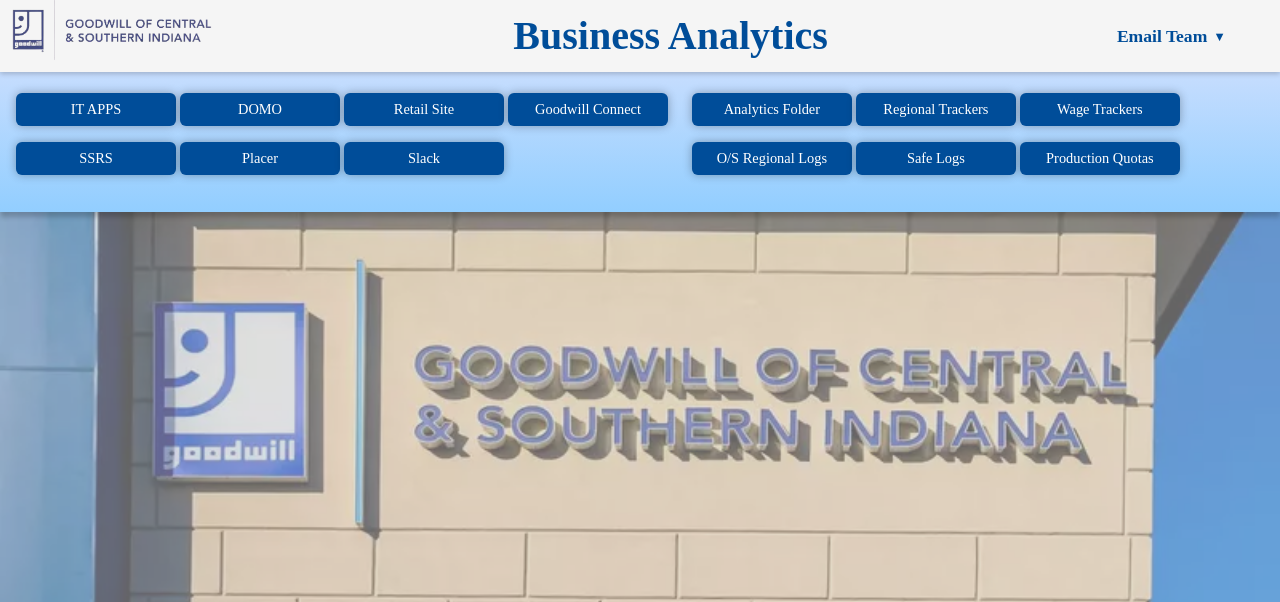
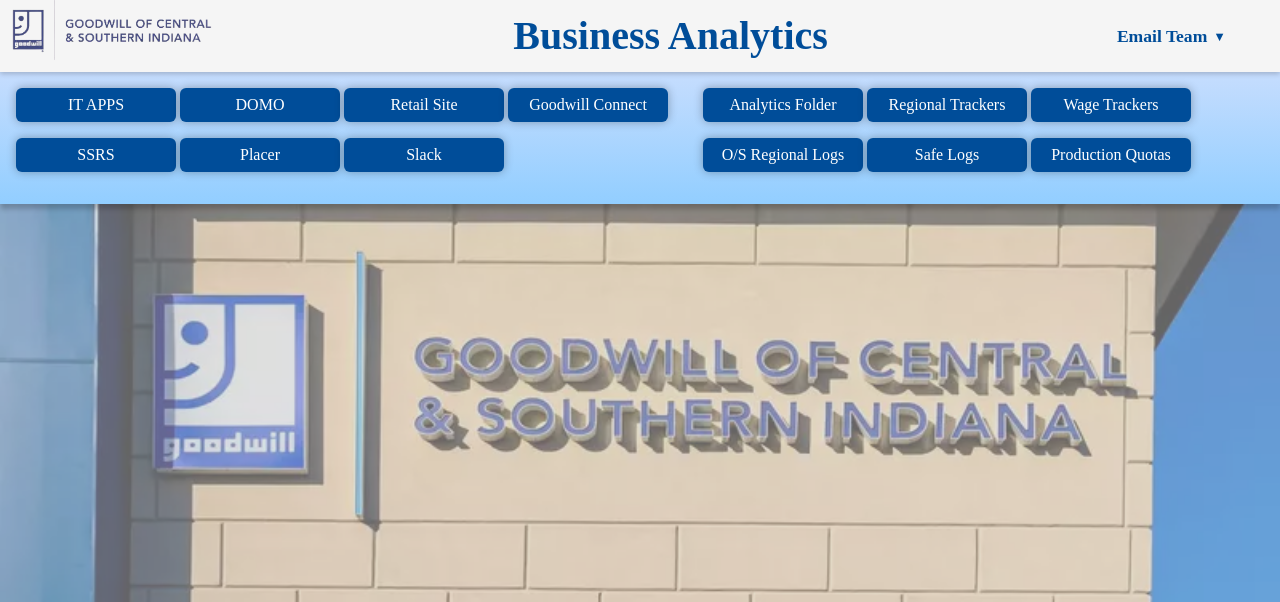
Before and after one commit to jessehendrickson777/personalWorkWebsite, a plain HTML site: page index.html in a window 1280 px wide. Shown: the top 602 px of the page. Drawn offline with Linux system fonts and the light colour scheme.

Commit message:
updated styling

```diff
--- a/style.css
+++ b/style.css
@@ -217,10 +217,20 @@ body {
   margin-bottom: 1rem;
 } */
 
+.navigation-buttons {
+  display: flex;
+  flex-direction: row;
+  width: 100%;
+  max-width: 100%;
+  padding: 1rem;
+  box-sizing: border-box;
+  gap: 2rem;
+}
+
 .navigation-buttons a {
   display: inline-flex;
   padding: 0.5rem 2rem;
-  font-size: 0.9rem;
+  font-size: 1rem;
   color: white;
   background-color: #004d99;
   border: none;
@@ -243,13 +253,12 @@ body {
   background-color: #003366;
 }
 
-.links {
-  display: flex;
+.folders,
+.sites {
+  justify-content: center;
+  align-items: flex-start;
   flex-wrap: wrap;
-  justify-content: space-between;
-  align-items: flex-start;
-  gap: 10px; /* Optional: space between buttons */
-  width: 100%; /* Ensure full width for wrapping */
+  gap: 1rem;
 }
 
 .tab-btns {
```
